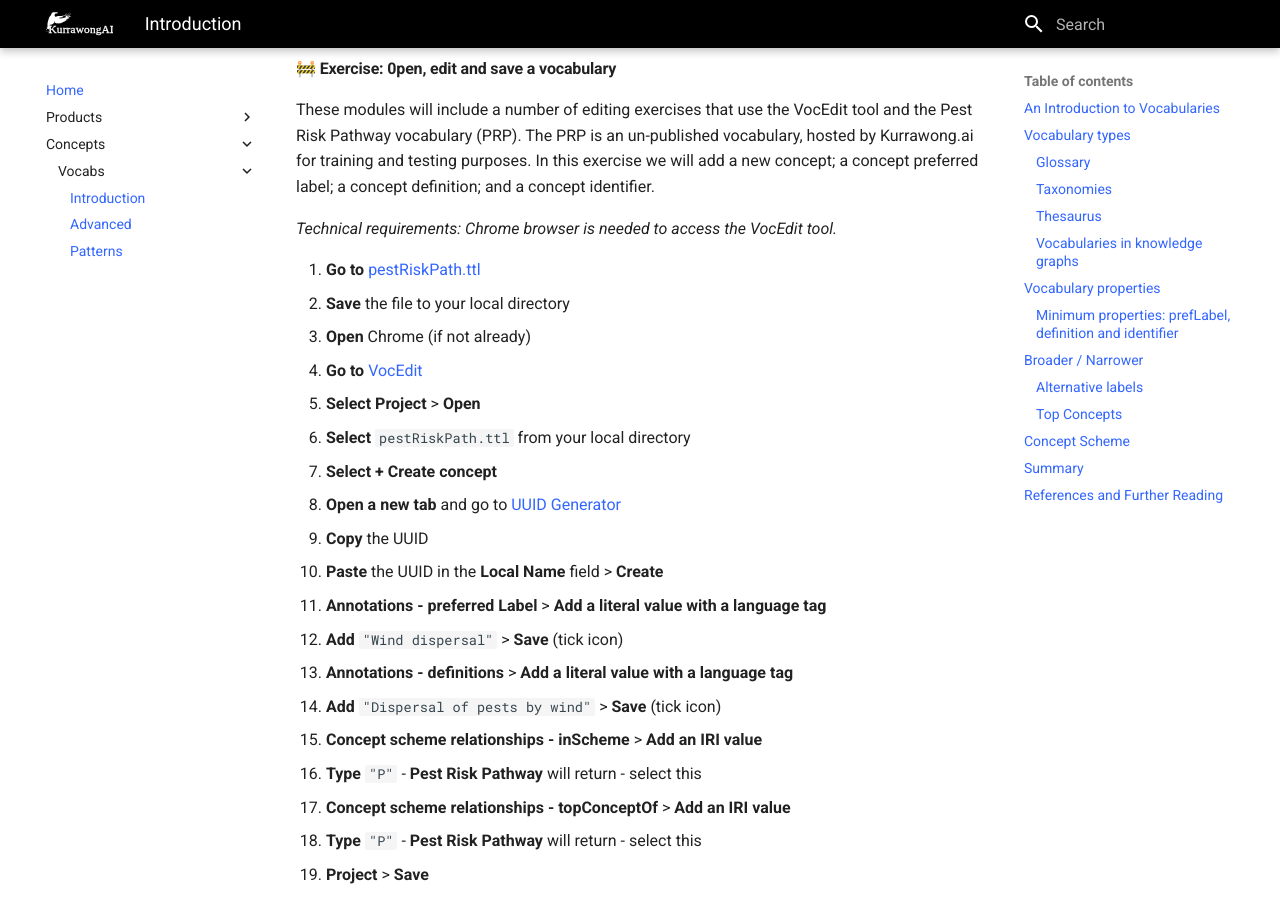
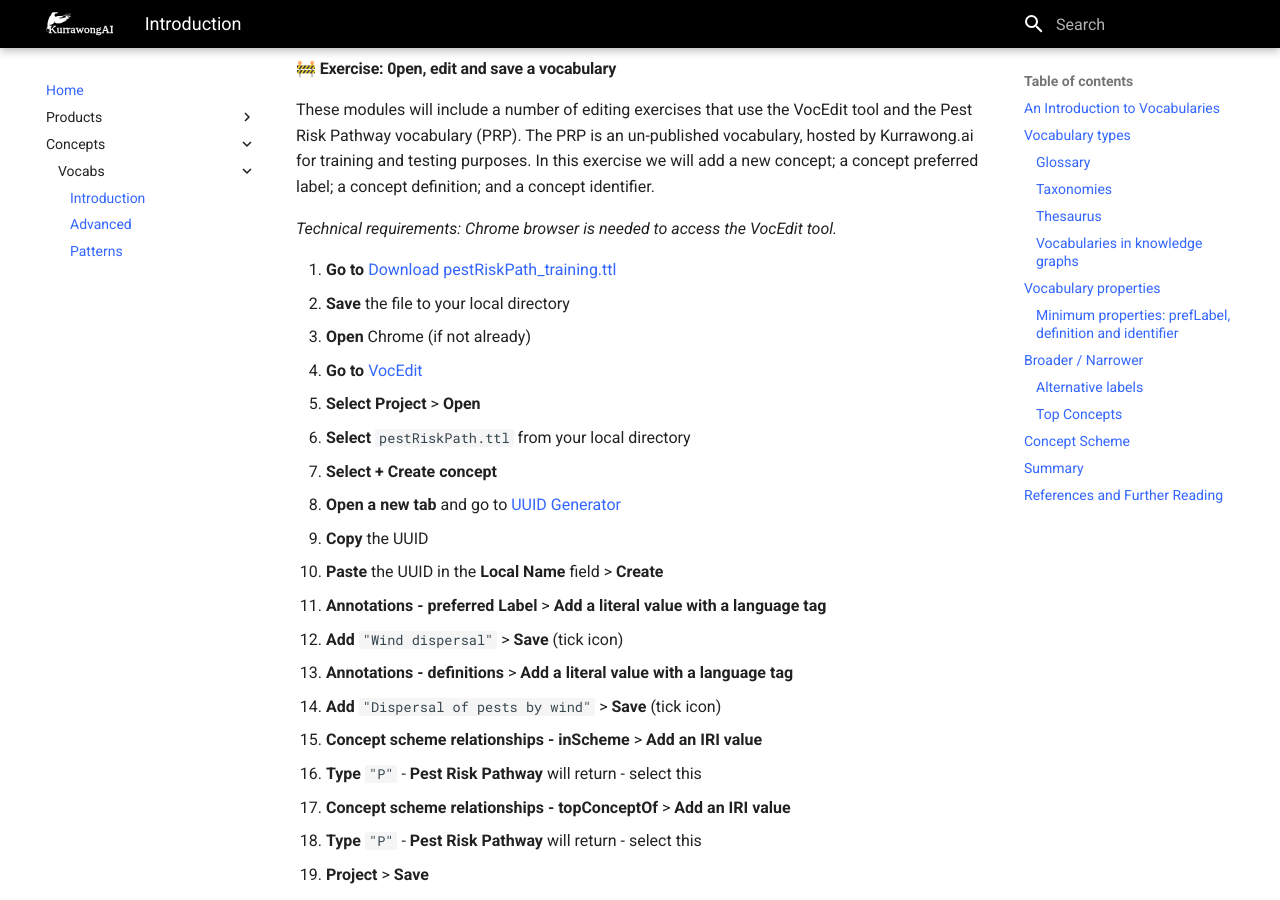
Before and after one commit to Kurrawong/docs, an MkDocs documentation site: the page built from docs/concepts/vocabs/introduction.md, in a window 1280 px wide and 900 px high, scrolled down 6932 px. Built offline with MkDocs 1.6.1 and Material for MkDocs 9.7.7, drawn with Linux system fonts in a browser that asks for light colours.

Commit message:
Merge remote-tracking branch 'origin/main'

```diff
--- a/docs/concepts/vocabs/introduction.md
+++ b/docs/concepts/vocabs/introduction.md
@@ -286,7 +286,7 @@
 
 _Technical requirements: Chrome browser is needed to access the VocEdit tool._
 
-1. **Go to** [pestRiskPath.ttl](https://github.com/Kurrawong/demo-vocabs/blob/main/vocabs/pestRiskPath_training.ttl)
+1. **Go to** [Download pestRiskPath_training.ttl](https://raw.githubusercontent.com/Kurrawong/demo-vocabs/main/vocabs/pestRiskPath_training.ttl)
 2. **Save** the file to your local directory
 3. **Open** Chrome (if not already)
 4. **Go to** [VocEdit](https://vocedit.dev.kurrawong.ai)
```
